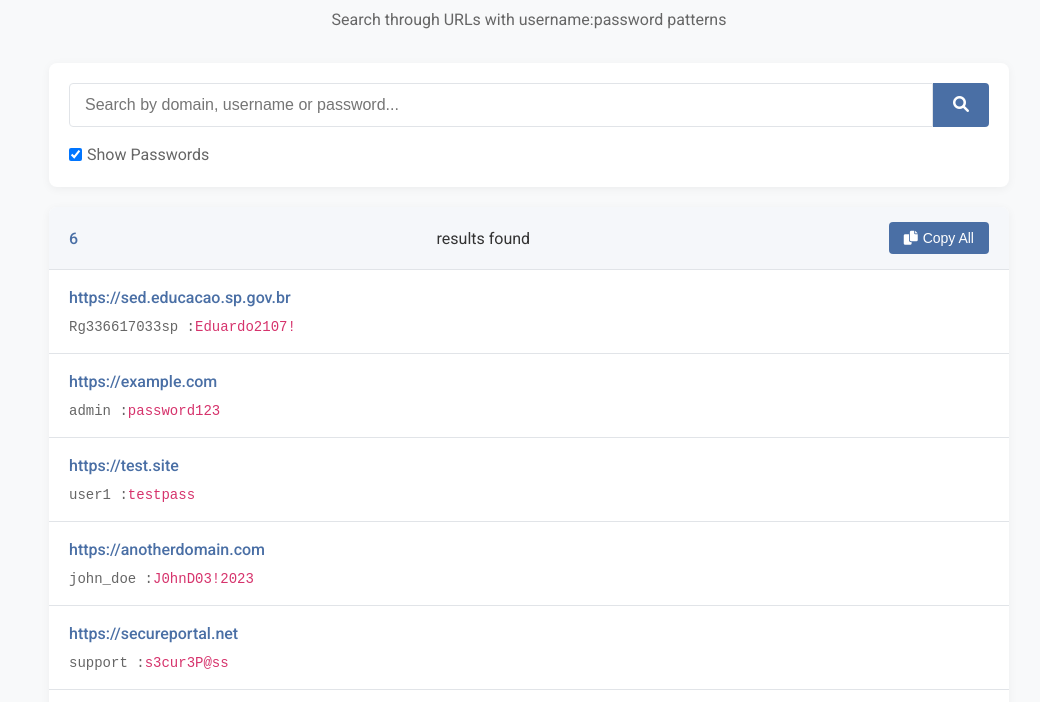
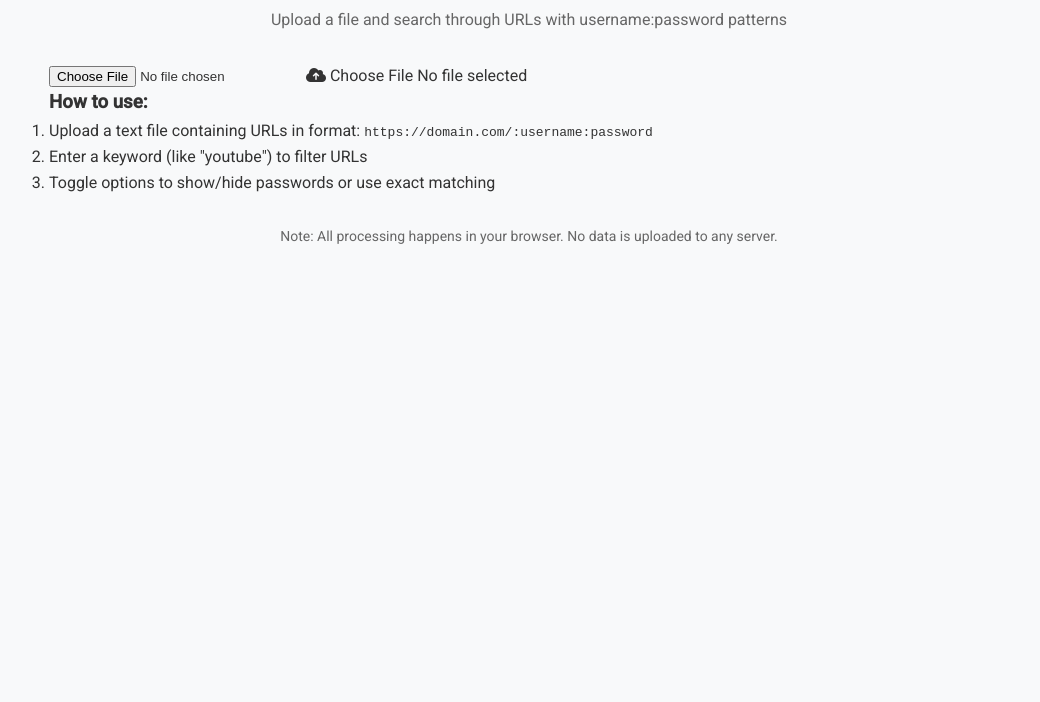
Before and after one commit to Gh-anime/Gh-Anime.github.io, a plain HTML site: page index.html in a window 1280 px wide. Shown: the part 94-796 px from the top of the page, without its empty margins (111-1151 px from the left). Drawn offline with Linux system fonts and the light colour scheme.

Commit message:
Update index.html

```diff
--- a/index.html
+++ b/index.html
@@ -12,23 +12,37 @@
     <div class="container">
         <header>
             <h1><i class="fas fa-filter"></i> URL Credential Filter</h1>
-            <p>Search through URLs with username:password patterns</p>
+            <p>Upload a file and search through URLs with username:password patterns</p>
         </header>
 
-        <div class="search-container">
+        <div class="upload-container">
+            <div class="upload-box">
+                <input type="file" id="fileInput" accept=".txt,.csv">
+                <label for="fileInput" class="upload-btn">
+                    <i class="fas fa-cloud-upload-alt"></i> Choose File
+                </label>
+                <span id="fileName">No file selected</span>
+            </div>
+        </div>
+
+        <div class="search-container" id="searchSection" style="display: none;">
             <div class="search-box">
-                <input type="text" id="searchInput" placeholder="Search by domain, username or password...">
-                <button id="searchBtn"><i class="fas fa-search"></i></button>
+                <input type="text" id="searchInput" placeholder="Search by domain (e.g. youtube, facebook)...">
+                <button id="searchBtn"><i class="fas fa-search"></i> Search</button>
             </div>
             <div class="filter-options">
                 <label>
                     <input type="checkbox" id="showPasswords" checked>
                     Show Passwords
                 </label>
+                <label>
+                    <input type="checkbox" id="exactMatch">
+                    Exact domain match
+                </label>
             </div>
         </div>
 
-        <div class="results-container">
+        <div class="results-container" id="resultsContainer" style="display: none;">
             <div class="results-header">
                 <span class="count">0</span> results found
                 <button id="copyBtn" class="copy-btn"><i class="fas fa-copy"></i> Copy All</button>
@@ -36,8 +50,17 @@
             <div id="results" class="results-list"></div>
         </div>
 
+        <div class="instructions" id="instructions">
+            <h3>How to use:</h3>
+            <ol>
+                <li>Upload a text file containing URLs in format: <code>https://domain.com/:username:password</code></li>
+                <li>Enter a keyword (like "youtube") to filter URLs</li>
+                <li>Toggle options to show/hide passwords or use exact matching</li>
+            </ol>
+        </div>
+
         <footer>
-            <p>Upload your text file with URLs to filter through the data</p>
+            <p>Note: All processing happens in your browser. No data is uploaded to any server.</p>
         </footer>
     </div>
 
```
